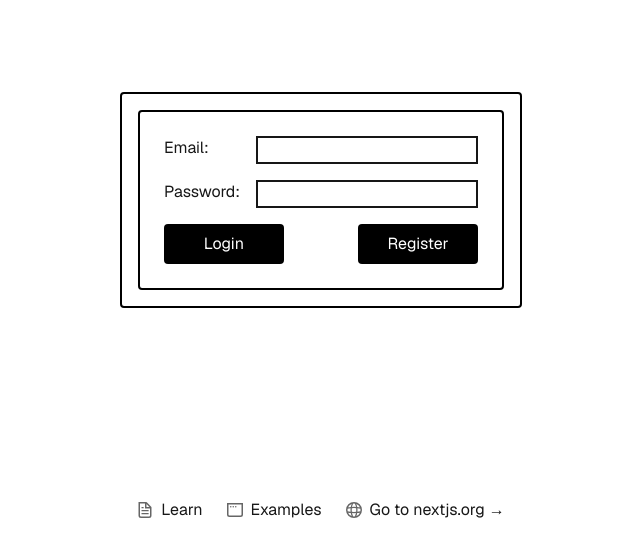
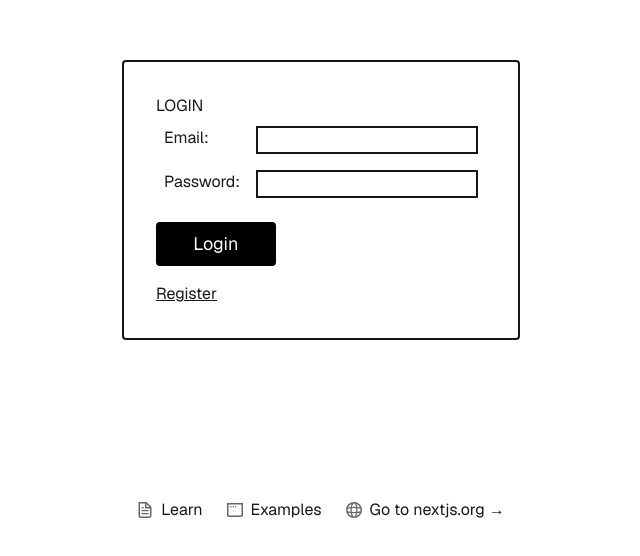
Before and after one commit to dscmari/tourdebar_3, a Next.js app: page / in a window 1280 px wide. Shown: the part 200-756 px from the top of the page, without its empty margins (319-959 px from the left). Built offline with nearby package versions, Linux system fonts and the light colour scheme.

Commit message:
change log in design

```diff
--- a/actions/userAction.ts
+++ b/actions/userAction.ts
@@ -7,25 +7,29 @@ export const addUser = async (formData: FormData) => {
   console.log('Hello from addUser');
   const email = formData.get('email');
   const username = formData.get('username');
-  console.log(username);
 
-  if (typeof email != 'string' || !email) {
+  if (typeof email !== 'string' || typeof username !== "string" ) {
     throw new Error('Missing or invalid customer data.');
   }
 
   const newUser: CreateUserInput = {
     email: email,
+    username: username
   };
 
-  await prisma.user.create({
-    data: newUser,
-  });
+   await prisma.user.create({
+     data: newUser,
+   });
 
   revalidatePath('/');
 };
 
 export const getUser = async (formData: FormData) => {
   const email = formData.get('email');
+
+  if (typeof email !== 'string' || !email) {
+    throw new Error('Missing or invalid customer data.');
+  }
 
   try {
     const fetchedUser = await prisma.user.findUnique({
--- a/src/app/page.tsx
+++ b/src/app/page.tsx
@@ -1,28 +1,26 @@
-'use client';
-import { useState, useEffect } from 'react';
-import RegisterForm from '../components/RegisterForm';
-import LoginForm from '../components/LoginForm';
-import Footer from './../components/Footer';
-// useEffect(() => {
-//   console.log(register);
-// }, [register]);
+"use client";
+import { useState, useEffect } from "react";
+import RegisterForm from "../components/RegisterForm";
+import LoginForm from "../components/LoginForm";
+import Footer from "./../components/Footer";
 
-export default function Home(props: any) {
-  const [register, setRegister] = useState(false);
-
-  function handleRegisterClick() {
-    console.log('Register wurde geklickt');
-    setRegister(true);
-  }
+export default function Home() {
+  const [isLogin, setIsLogin] = useState(true);
 
   return (
     <div className="grid grid-rows-[20px_1fr_20px] items-center justify-items-center min-h-screen p-8 pb-20 gap-16 sm:p-20 font-[family-name:var(--font-geist-sans)]">
       <main className="flex flex-col gap-[32px] row-start-2 items-center sm:items-start">
-        {!register ? (
-          <LoginForm onRegisterClick={handleRegisterClick} />
-        ) : (
-          <RegisterForm />
-        )}
+        <div className="border-2 rounded">
+          {isLogin ? <LoginForm /> : <RegisterForm />}
+          <div className=" p-4 pt-0 ml-4 mb-4">
+            <button
+              className="underline cursor-pointer"
+              onClick={() => setIsLogin((prev) => !prev)}
+            >
+              {isLogin ? "Register" : "Login"}
+            </button>
+          </div>
+        </div>
       </main>
       <Footer />
     </div>
--- a/src/components/LoginForm.tsx
+++ b/src/components/LoginForm.tsx
@@ -2,12 +2,13 @@
 
 import { getUser } from '../../actions/userAction';
 
-function RegisterForm(props: any) {
+function RegisterForm() {
   return (
     <form
       action={getUser}
-      className="border-2 border-black rounded flex justify-evenly flex-col">
-      <div className="border-2 border-black rounded p-4 m-4 flex flex-col justify-start">
+      className="flex justify-evenly flex-col">
+      <div className="p-4 pb-0 m-4 mb-0 flex flex-col justify-start">
+        <p>LOGIN</p>
         <div className="flex justify-between">
           <label className="m-2" htmlFor="username">
             Email:
@@ -20,17 +21,11 @@ function RegisterForm(props: any) {
           </label>
           <input type="text" className="border-2 m-2" name="email" />
         </div>
-        <div className="flex justify-between m-2">
+        <div className="m-4 ml-0">
           <button
             type="submit"
-            className="cursor-pointer text-white bg-black py-2 px-4 rounded w-30">
+            className="cursor-pointer text-white bg-black py-2 px-4 rounded w-30 text-lg">
             Login
-          </button>
-          <button
-            type="button"
-            onClick={props.onRegisterClick}
-            className="cursor-pointer text-white bg-black py-2 px-4 rounded w-30">
-            Register
           </button>
         </div>
       </div>
--- a/src/types.ts
+++ b/src/types.ts
@@ -1,7 +1,7 @@
 export type User = {
-  id: number;
-  email: string;
-  username: string;
+  id: number,
+  email: string,
+  username: string
 };
 
 export type CreateUserInput = Omit<User, 'id'>;
```
Also changed, not shown: 1 other file (tests, documents, lock files or other folders).
